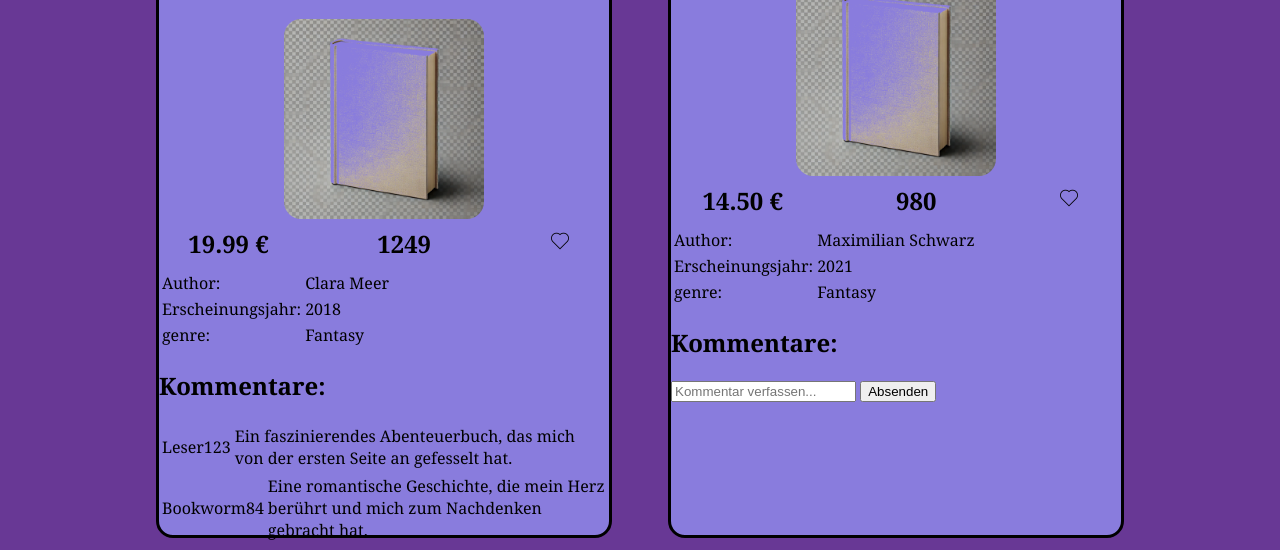
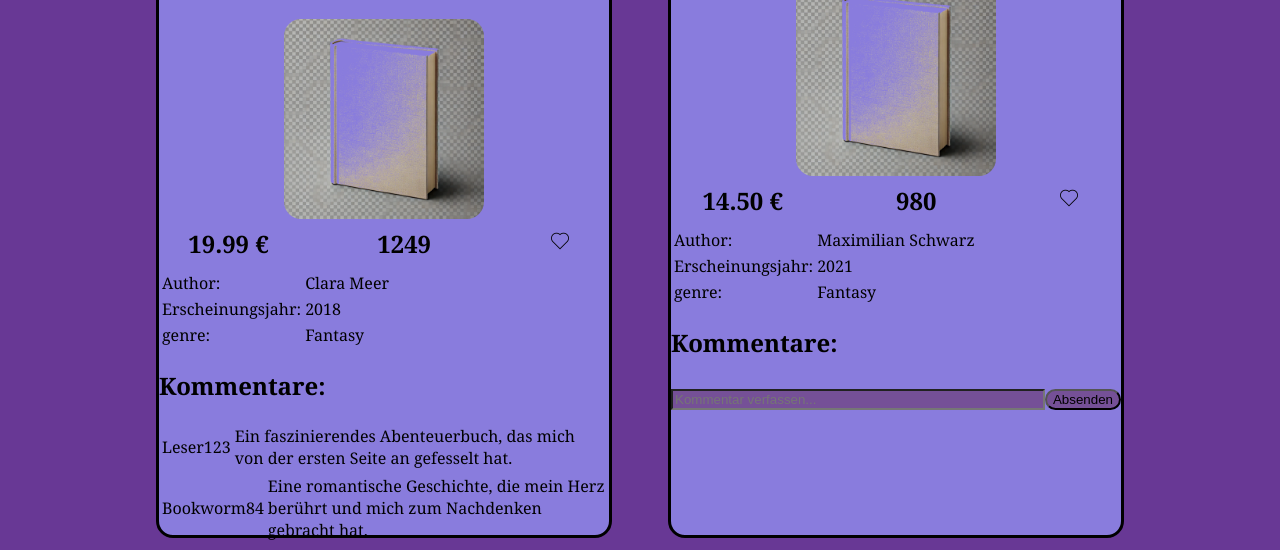
Before and after one commit to MirkanPolat/BookStore, a plain HTML site: page index.html in a window 1280 px wide. Both pictures are taken after a click on the picture 559 px from the left and 456 px from the top of the page. Shown: the part 215-765 px from the top of the page. Drawn offline with Linux system fonts and the light colour scheme.

Commit message:
Update
adding some lil things like localStorage

```diff
--- a/index.html
+++ b/index.html
@@ -5,8 +5,10 @@
     <meta name="viewport" content="width=device-width, initial-scale=1.0">
     <title>Bookstore</title>
     <link rel="stylesheet" href="style/style.css">
+    <script src="js/template.js"></script>
     <script src="js/script.js"></script>
     <script src="js/books.js"></script>
+    <link rel="icon" type="image/x-icon" href="/img/book.png">
 </head>
 <body onload="renderBooksLibrary ()">
     <header>
--- a/js/script.js
+++ b/js/script.js
@@ -1,19 +1,16 @@
 function renderBooksLibrary (){
+    getFromLocalStorage();
     let library = document.getElementById('books-library');
     library.innerHTML = ""
    for (let i = 0; i < books.length; i++) {
+    library.innerHTML += renderBooksTemplate(i);
 
-
-
-    library.innerHTML += renderBooksTemplate(i);
     renderHeart(i);
     for (let j = 0; j < books[i].comments.length; j++) {
         let comments = document.getElementById(`comments-block${i}`);
         comments.innerHTML += renderCommentsTemplate(i,j);
     }
-
    }
-
 }
 
 function renderCommentsTemplate(i,j){
@@ -31,12 +28,17 @@ function addComment(i){
     let inputField = document.getElementById(`comment-input${i}`).value
     inputField.innerHTML = ""
 
-
+    if( inputField == "" ){
+        alert("bitte füge einen title und text ein")
+    }else{
    books[i].comments.push({name: "guest", comment: inputField})
    document.getElementById(`comments-block${i}`).innerHTML = ""
 
+   saveToLocalStorage();
+   renderBooksLibrary();
 
-   renderBooksLibrary();
+}
+
 
 }
 
@@ -55,57 +57,31 @@ function likeCLick(i){
     if (books[i].liked == true){
         books[i].likes -=1
         books[i].liked = false
+        saveToLocalStorage();
         renderBooksLibrary();
+
     }else{
         books[i].likes +=1
         books[i].liked = true
 
+        saveToLocalStorage();
         renderBooksLibrary();
+
     }
+}
+
+
+function saveToLocalStorage(i){
+    localStorage.setItem("savings",JSON.stringify(books));
 
 }
 
-function renderBooksTemplate(i){
-    return /*html*/`
-        <div class="books-shield" >
-            <div>
-              <h1>${books[i].name}</h1>
-            </div>
-            <div class="img-divs">
-                <img class="myBook" src="img/cover-img.png">
-            </div>
-            <div class="prices">
-                 <h2> ${books[i].price.toFixed(2)} € </h2>
-                <h2> ${books[i].likes} </h2> <div id="LikeContent${i}"></div>
-            </div>
-            <table>
-                <tr>
-                    <td>Author:</td>
-                    <td>${books[i].author}</td>
-                </tr>
-                <tr>
-                    <td>Erscheinungsjahr:</td>
-                    <td>${books[i].publishedYear}</td>
-                </tr>
-                <tr>
-                    <td>genre:</td>
-                    <td>${books[i].genre}</td>
-                </tr>
-            </table>
-            <div>
-                <h2>Kommentare:</h2>
-            </div>
-            <div class="all-comments" id="comments-block${i}">
-
-            </div>
-
-            <div>
-                <input id="comment-input${i}" type="text" placeholder="Kommentar verfassen...">
-                <button onclick="addComment(${i})">Absenden</button>
-            </div>
+function getFromLocalStorage(i){
+    myArrStorage = JSON.parse(localStorage.getItem("savings"));
 
 
-        </div>
 
-    `
+    if(myArrStorage != null){
+        books = myArrStorage;
+    }
 }
--- /dev/null
+++ b/js/template.js
@@ -0,0 +1,43 @@
+function renderBooksTemplate(i){
+    return /*html*/`
+        <div class="books-shield" >
+            <div>
+              <h1>${books[i].name}</h1>
+            </div>
+            <div class="img-divs">
+                <img class="myBook" src="img/cover-img.png">
+            </div>
+            <div class="prices">
+                 <h2> ${books[i].price.toFixed(2)} € </h2>
+                <h2> ${books[i].likes} </h2> <div id="LikeContent${i}"></div>
+            </div>
+            <table>
+                <tr>
+                    <td>Author:</td>
+                    <td>${books[i].author}</td>
+                </tr>
+                <tr>
+                    <td>Erscheinungsjahr:</td>
+                    <td>${books[i].publishedYear}</td>
+                </tr>
+                <tr>
+                    <td>genre:</td>
+                    <td>${books[i].genre}</td>
+                </tr>
+            </table>
+            <div>
+                <h2>Kommentare:</h2>
+            </div>
+            <div class="all-comments" id="comments-block${i}">
+
+            </div>
+
+            <div class="btn-row">
+                <input class="input" id="comment-input${i}" type="text" placeholder="Kommentar verfassen...">
+                <button class="btn" onclick="addComment(${i})">Absenden</button>
+            </div>
+
+
+        </div>
+    `
+}
--- a/style/style.css
+++ b/style/style.css
@@ -58,3 +58,24 @@ main{
 .heart-img{
     width: 40px;
 }
+.btn{
+    background-color: rgb(117, 80, 151);
+    cursor: pointer;
+    border-radius: 17px;
+}
+.btn-row{
+    display: flex;
+    justify-content: space-around;
+    padding-top: 10px;
+}
+.btn:hover{
+    background-color: brown;
+}
+.input{
+    background-color: rgb(117, 80, 151);
+    flex: 1;
+}
+.table{
+    display: flex;
+    justify-content: space-around;
+}
```
Also changed, not shown: 1 other file.
